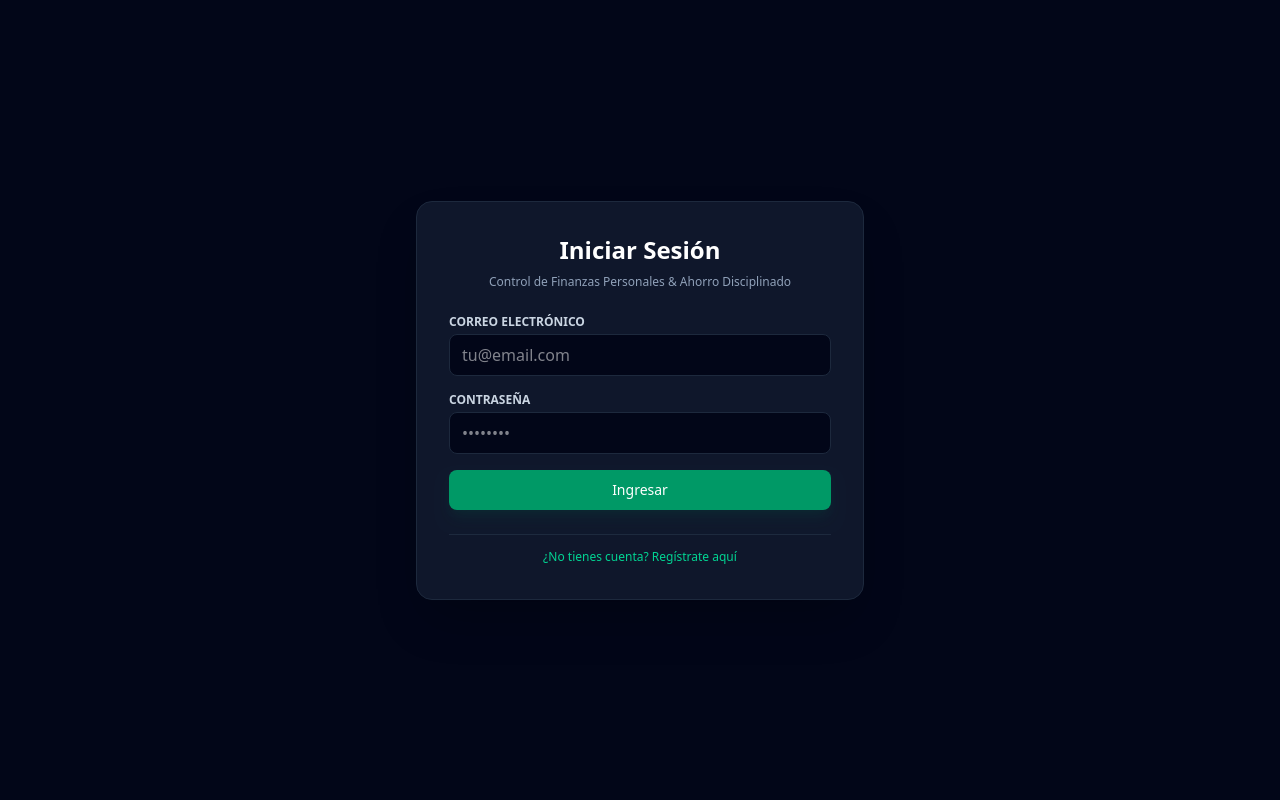
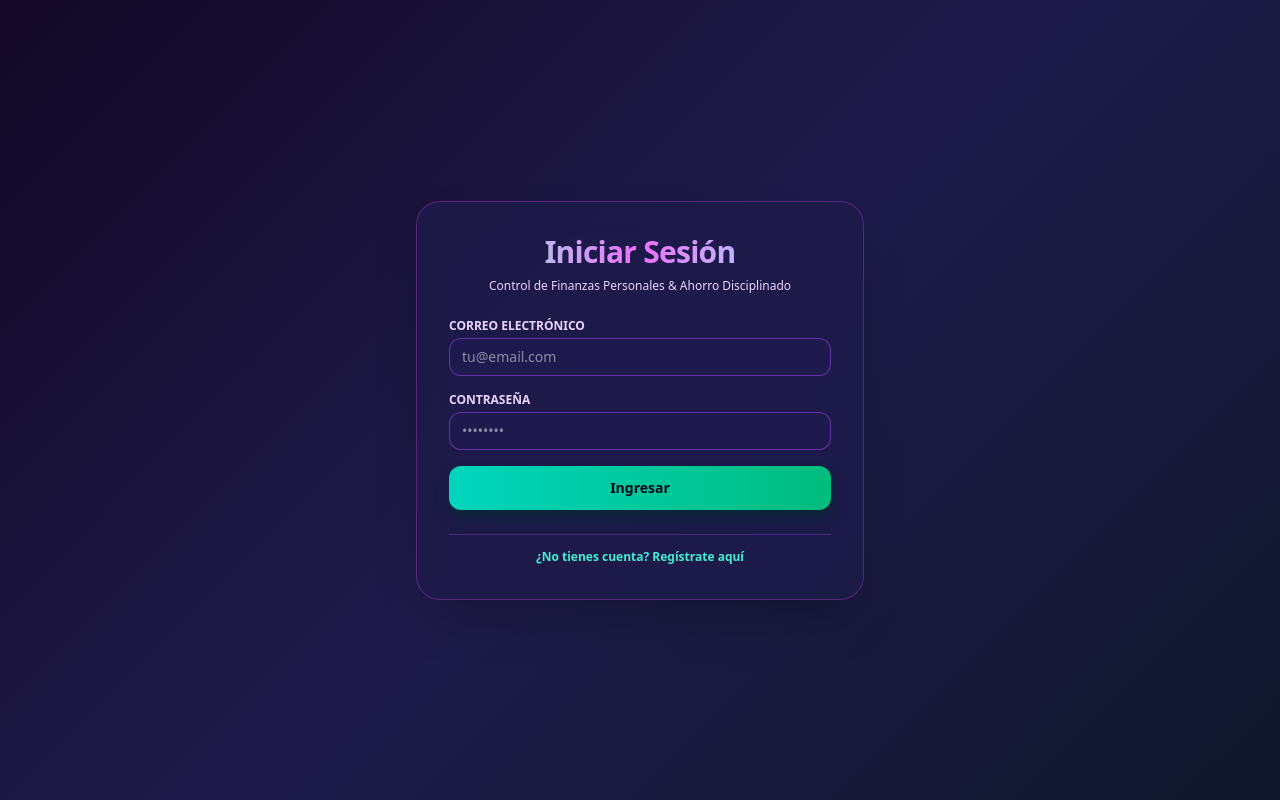
Before and after one commit to jroblestinajeros-lab/Control-de-vencimientos, a Next.js app: page /login in a window 1280 px wide. Built offline with nearby package versions, Linux system fonts and the light colour scheme.

Commit message:
Update page.tsx

```diff
--- a/app/login/page.tsx
+++ b/app/login/page.tsx
@@ -1,8 +1,10 @@
 'use client';
 
 import React, { useState } from 'react';
+import { useRouter } from 'next/navigation';
 
 export default function LoginPage() {
+  const router = useRouter();
   const [isSignUp, setIsSignUp] = useState(false);
   const [email, setEmail] = useState('');
   const [password, setPassword] = useState('');
@@ -53,25 +55,34 @@ export default function LoginPage() {
   }
 
   return (
-    <div className="min-h-screen bg-slate-950 flex items-center justify-center p-4">
-      <div className="bg-slate-900 border border-slate-800 rounded-2xl w-full max-w-md p-8 shadow-2xl space-y-6">
+    <div
+      className="min-h-screen flex items-center justify-center p-4"
+      style={{
+        backgroundColor: '#130826',
+        backgroundImage: 'linear-gradient(135deg, #130826 0%, #1e1b4b 50%, #0f172a 100%)'
+      }}
+    >
+      <div
+        className="border rounded-3xl w-full max-w-md p-8 shadow-2xl space-y-6"
+        style={{ backgroundColor: 'rgba(30, 27, 75, 0.75)', borderColor: 'rgba(217, 70, 239, 0.3)', backdropFilter: 'blur(16px)' }}
+      >
         <div className="text-center space-y-2">
-          <h1 className="text-2xl font-bold text-white">
+          <h1 className="text-3xl font-black text-transparent bg-clip-text bg-gradient-to-r from-teal-300 via-fuchsia-400 to-cyan-300 tracking-tight">
             {isSignUp ? 'Crear Cuenta' : 'Iniciar Sesión'}
           </h1>
-          <p className="text-xs text-slate-400">
+          <p className="text-xs text-purple-200">
             Control de Finanzas Personales & Ahorro Disciplinado
           </p>
         </div>
 
         {error && (
-          <div className="p-3 bg-rose-950/60 border border-rose-800 text-rose-300 rounded-lg text-sm text-center">
+          <div className="p-3 bg-rose-950/80 border border-rose-800 text-rose-300 rounded-xl text-sm text-center font-medium">
             {error}
           </div>
         )}
 
         {message && (
-          <div className="p-3 bg-emerald-950/60 border border-emerald-800 text-emerald-300 rounded-lg text-sm text-center">
+          <div className="p-3 bg-teal-950/80 border border-teal-800 text-teal-300 rounded-xl text-sm text-center font-medium">
             {message}
           </div>
         )}
@@ -79,52 +90,52 @@ export default function LoginPage() {
         <form onSubmit={handleAuth} className="space-y-4">
           {isSignUp && (
             <div>
-              <label className="block text-xs font-semibold text-slate-300 uppercase mb-1">Nombre Completo</label>
+              <label className="block text-xs font-semibold text-purple-200 uppercase mb-1">Nombre Completo</label>
               <input
                 type="text"
                 placeholder="Ej. Jorge Robles"
                 value={fullName}
                 onChange={(e) => setFullName(e.target.value)}
                 required
-                className="w-full bg-slate-950 border border-slate-800 rounded-lg px-3 py-2 text-white focus:outline-none focus:border-emerald-500"
+                className="w-full bg-indigo-950 border border-purple-500/50 rounded-xl px-3 py-2 text-white focus:outline-none focus:border-teal-300 text-sm"
               />
             </div>
           )}
 
           <div>
-            <label className="block text-xs font-semibold text-slate-300 uppercase mb-1">Correo Electrónico</label>
+            <label className="block text-xs font-semibold text-purple-200 uppercase mb-1">Correo Electrónico</label>
             <input
               type="email"
               placeholder="tu@email.com"
               value={email}
               onChange={(e) => setEmail(e.target.value)}
               required
-              className="w-full bg-slate-950 border border-slate-800 rounded-lg px-3 py-2 text-white focus:outline-none focus:border-emerald-500"
+              className="w-full bg-indigo-950 border border-purple-500/50 rounded-xl px-3 py-2 text-white focus:outline-none focus:border-teal-300 text-sm"
             />
           </div>
 
           <div>
-            <label className="block text-xs font-semibold text-slate-300 uppercase mb-1">Contraseña</label>
+            <label className="block text-xs font-semibold text-purple-200 uppercase mb-1">Contraseña</label>
             <input
               type="password"
               placeholder="••••••••"
               value={password}
               onChange={(e) => setPassword(e.target.value)}
               required
-              className="w-full bg-slate-950 border border-slate-800 rounded-lg px-3 py-2 text-white focus:outline-none focus:border-emerald-500"
+              className="w-full bg-indigo-950 border border-purple-500/50 rounded-xl px-3 py-2 text-white focus:outline-none focus:border-teal-300 text-sm"
             />
           </div>
 
           <button
             type="submit"
             disabled={loading}
-            className="w-full bg-emerald-600 hover:bg-emerald-500 disabled:opacity-50 text-white font-medium py-2.5 rounded-lg text-sm transition-colors shadow-lg shadow-emerald-900/20"
+            className="w-full bg-gradient-to-r from-teal-400 to-emerald-500 hover:from-teal-300 hover:to-emerald-400 text-slate-950 font-bold py-3 rounded-xl text-sm transition-all shadow-lg shadow-teal-950/60 disabled:opacity-50"
           >
             {loading ? 'Procesando...' : isSignUp ? 'Registrarse' : 'Ingresar'}
           </button>
         </form>
 
-        <div className="text-center pt-2 border-t border-slate-800">
+        <div className="text-center pt-2 border-t border-purple-500/30">
           <button
             type="button"
             onClick={() => {
@@ -132,7 +143,7 @@ export default function LoginPage() {
               setError(null);
               setMessage(null);
             }}
-            className="text-xs text-emerald-400 hover:underline font-medium"
+            className="text-xs text-teal-300 hover:underline font-semibold"
           >
             {isSignUp ? '¿Ya tienes cuenta? Inicia Sesión' : '¿No tienes cuenta? Regístrate aquí'}
           </button>
```
